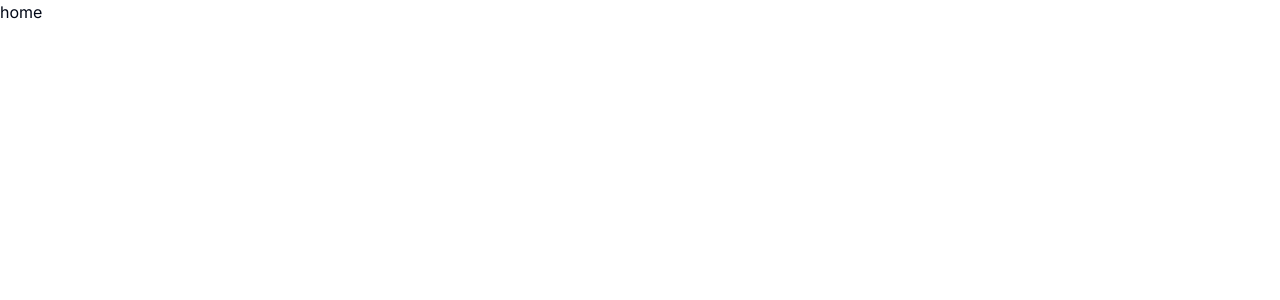
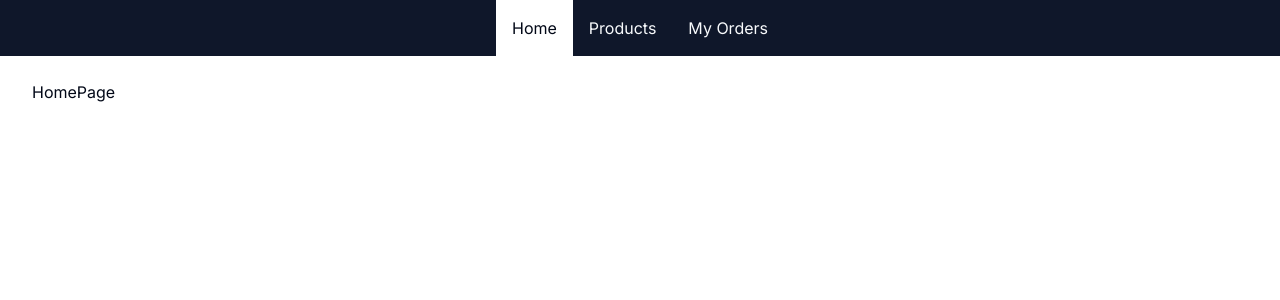
Before and after one commit to dieDeMiguel/full-stack-e-commerce, a Next.js app: page / in a window 1280 px wide. Shown: the top 300 px of the page. Built offline with nearby package versions, Linux system fonts and the light colour scheme.

Commit message:
Remove Home component from src/app/page.tsx

```diff
--- /dev/null
+++ b/src/app/(customerFacing)/layout.tsx
@@ -0,0 +1,20 @@
+import Nav, { NavLink } from "@/components/Nav";
+
+export const dynamic = "force-dynamic";
+
+export default function Layout({
+  children,
+}: Readonly<{
+  children: React.ReactNode;
+}>) {
+  return (
+    <>
+      <Nav>
+        <NavLink href="/">Home</NavLink>
+        <NavLink href="/products">Products</NavLink>
+        <NavLink href="/orders">My Orders</NavLink>
+      </Nav>
+      <div className="container my-6">{children}</div>
+    </>
+  );
+}
--- /dev/null
+++ b/src/app/(customerFacing)/page.tsx
@@ -0,0 +1,3 @@
+export default function HomePage() {
+  return <div>HomePage</div>;
+}
--- a/src/app/page.tsx
+++ /dev/null
@@ -1,3 +0,0 @@
-export default function Home() {
-  return <h1>home</h1>;
-}
```
